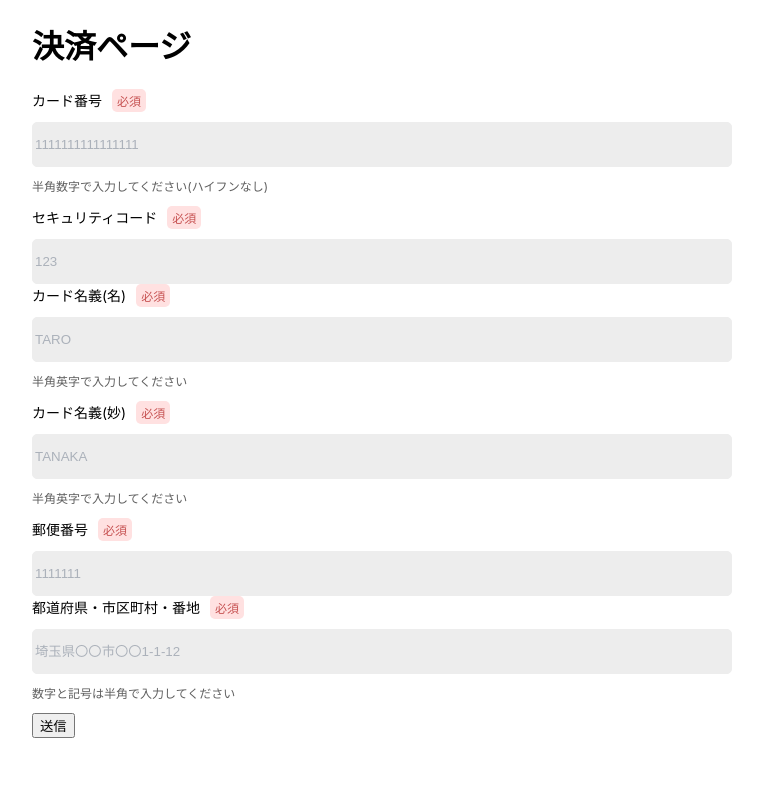
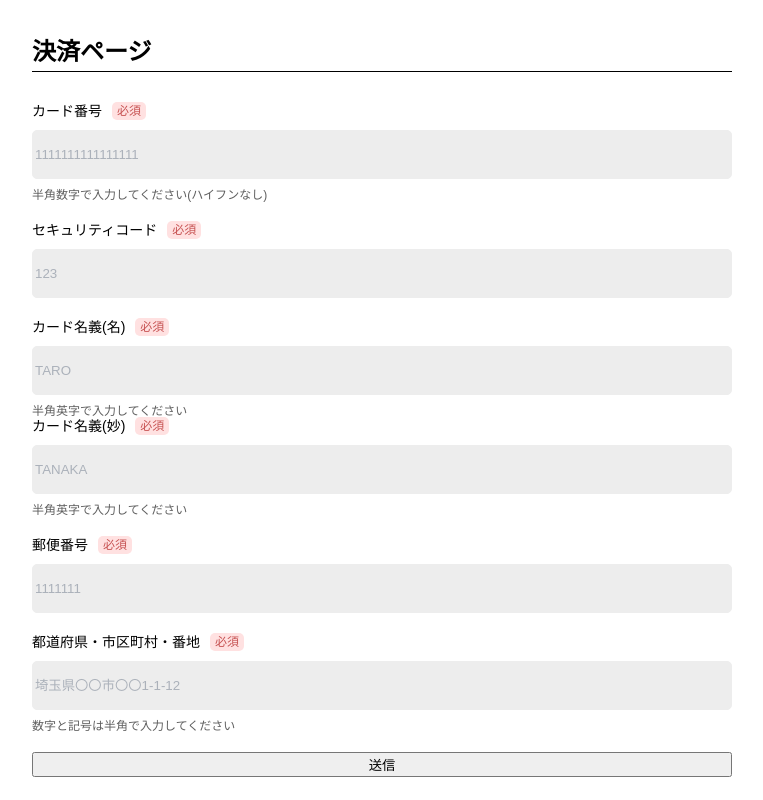
Before and after one commit to abeshi03/payment-form, a Next.js app: page /payments in a window 1280 px wide. Shown: the whole page, without its empty margins (258-1021 px from the left). Built offline with nearby package versions, Linux system fonts and the light colour scheme.

Commit message:
react hook fromのバリデーションの設定を変更

```diff
--- a/components/atoms/ErrorMessage/ErrorMessage.module.scss
+++ b/components/atoms/ErrorMessage/ErrorMessage.module.scss
@@ -1,7 +1,8 @@
 .errorMessage {
 
+  display: block;
   color: #D90000;
   font-size: 12px;
 
-  margin-top: 5px;
+  margin-top: 10px;
 }
--- a/components/molecules/InputField/inputField.tsx
+++ b/components/molecules/InputField/inputField.tsx
@@ -19,6 +19,7 @@
   defaultValue?: string | number;
   autoComplete?: string;
   className?: string;
+  value?: string;
   inputProps: React.HTMLAttributes<HTMLInputElement>;
   onChange?: (e: React.ChangeEvent<HTMLInputElement>) => void;
 };
@@ -35,6 +36,7 @@
     autoComplete,
     className,
     onChange,
+    value,
     inputProps
   } = props;
 
@@ -45,6 +47,7 @@
       <input
         {...inputProps}
         onChange={onChange}
+        value={value}
         className={`${className} ${styles.inputField}`}
         defaultValue={defaultValue}
         type={type}
--- a/components/organisms/ControlGroups/PaymentsControlGroup/PaymentControlGroup.tsx
+++ b/components/organisms/ControlGroups/PaymentsControlGroup/PaymentControlGroup.tsx
@@ -26,7 +26,10 @@
     register,
     handleSubmit,
     formState: { errors }
-  } = useForm<PaymentDataInputValues>();
+  } = useForm<PaymentDataInputValues>({
+    mode: "onBlur",
+    reValidateMode: "onBlur"
+  });
 
   const [address, setAddress] = useState("");
 
@@ -46,6 +49,7 @@
   return (
     <>
       <form className={`${className} ${styles.paymentControlGroup}`} onSubmit={handleSubmit(submitFunction)}>
+        <div>
           <InputField
             label="カード番号"
             placeholder="1111111111111111"
@@ -59,7 +63,9 @@
             })}
           />
           {errors.cardNumber && curdNumberErrorMessages(errors.cardNumber)}
+        </div>
 
+        <div>
           <InputField
             label="セキュリティコード"
             placeholder="123"
@@ -72,7 +78,9 @@
             })}
           />
           {errors.securityCode && securityCodeErrorMessages(errors.securityCode)}
+        </div>
 
+        <div>
           <InputField
             type="text"
             required={true}
@@ -100,7 +108,9 @@
               pattern: paymentDataValidations.name.pattern
             })}
           />
+        </div>
 
+        <div>
           <InputField
             type="number"
             label="郵便番号"
@@ -114,21 +124,25 @@
             onChange={(e) => searchAddress(e)}
           />
           {errors.postCode && postCodeErrorMessages(errors.postCode)}
+        </div>
 
+        <div>
           <InputField
             type="text"
             required={true}
             placeholder="埼玉県〇〇市〇〇1-1-12"
             label="都道府県・市区町村・番地"
             guidance="数字と記号は半角で入力してください"
-          defaultValue={address}
             inputProps={register("address", {
               required: paymentDataValidations.address.required,
               minLength: paymentDataValidations.address.minLength,
               maxLength: paymentDataValidations.address.maxLength
             })}
+            value={address}
+            onChange={(e) => setAddress(e.target.value)}
           />
           {errors.address && addressErrorMessages(errors.address)}
+        </div>
 
         <button type="submit">送信</button>
       </form>
--- a/components/organisms/ControlGroups/PaymentsControlGroup/PaymentsControlGroup.module.scss
+++ b/components/organisms/ControlGroups/PaymentsControlGroup/PaymentsControlGroup.module.scss
@@ -1,4 +1,4 @@
-//.paymentControlGroup {
-//  display: grid;
-//  row-gap: 20px;
-//}
+.paymentControlGroup {
+  display: grid;
+  row-gap: 20px;
+}
--- a/pages/payments/index.tsx
+++ b/pages/payments/index.tsx
@@ -17,8 +17,8 @@
 
   return (
     <div className={styles.paymentsPage}>
-      <h1>決済ページ</h1>
-      <PaymentControlGroup submitFunction={submit} />
+      <h1 className={styles.heading}>決済ページ</h1>
+      <PaymentControlGroup className={styles.paymentControlGroup} submitFunction={submit} />
     </div>
   );
 };
--- a/pages/payments/payments.module.scss
+++ b/pages/payments/payments.module.scss
@@ -2,4 +2,17 @@
   max-width: 700px;
   margin-left: auto;
   margin-right: auto;
+  margin-top: 40px;
+
+  .heading {
+    font-size: 24px;
+    font-weight: bold;
+
+    padding-bottom: 7px;
+    border-bottom: 1px solid black;
+  }
+
+  .paymentControlGroup {
+    margin-top: 30px;
+  }
 }
--- a/styles/globals.css
+++ b/styles/globals.css
@@ -1,16 +1,130 @@
+/* http://meyerweb.com/eric/tools/css/reset/
+   v2.0 | 20110126
+   License: none (public domain)
+*/
+
 html,
+body,
+div,
+span,
+applet,
+object,
+iframe,
+h1,
+h2,
+h3,
+h4,
+h5,
+h6,
+p,
+blockquote,
+pre,
+a,
+abbr,
+acronym,
+address,
+big,
+cite,
+code,
+del,
+dfn,
+em,
+img,
+ins,
+kbd,
+q,
+s,
+samp,
+small,
+strike,
+strong,
+sub,
+sup,
+tt,
+var,
+b,
+u,
+i,
+center,
+dl,
+dt,
+dd,
+ol,
+ul,
+li,
+fieldset,
+form,
+label,
+legend,
+table,
+caption,
+tbody,
+tfoot,
+thead,
+tr,
+th,
+td,
+article,
+aside,
+canvas,
+details,
+embed,
+figure,
+figcaption,
+footer,
+header,
+hgroup,
+menu,
+nav,
+output,
+ruby,
+section,
+summary,
+time,
+mark,
+audio,
+video {
+  margin: 0;
+  padding: 0;
+  border: 0;
+  font-size: 100%;
+  font: inherit;
+  vertical-align: baseline;
+}
+/* HTML5 display-role reset for older browsers */
+article,
+aside,
+details,
+figcaption,
+figure,
+footer,
+header,
+hgroup,
+menu,
+nav,
+section {
+  display: block;
+}
 body {
-  padding: 0;
-  margin: 0;
-  font-family: -apple-system, BlinkMacSystemFont, Segoe UI, Roboto, Oxygen,
-    Ubuntu, Cantarell, Fira Sans, Droid Sans, Helvetica Neue, sans-serif;
+  font-family: 'Noto Sans JP', sans-serif;
+  line-height: 1;
 }
-
-a {
-  color: inherit;
-  text-decoration: none;
+ol,
+ul {
+  list-style: none;
 }
-
-* {
-  box-sizing: border-box;
+blockquote,
+q {
+  quotes: none;
 }
+blockquote:before,
+blockquote:after,
+q:before,
+q:after {
+  content: "";
+  content: none;
+}
+table {
+  border-collapse: collapse;
+  border-spacing: 0;
+}
```
Lines whose indentation alone changed are shown as unchanged.
